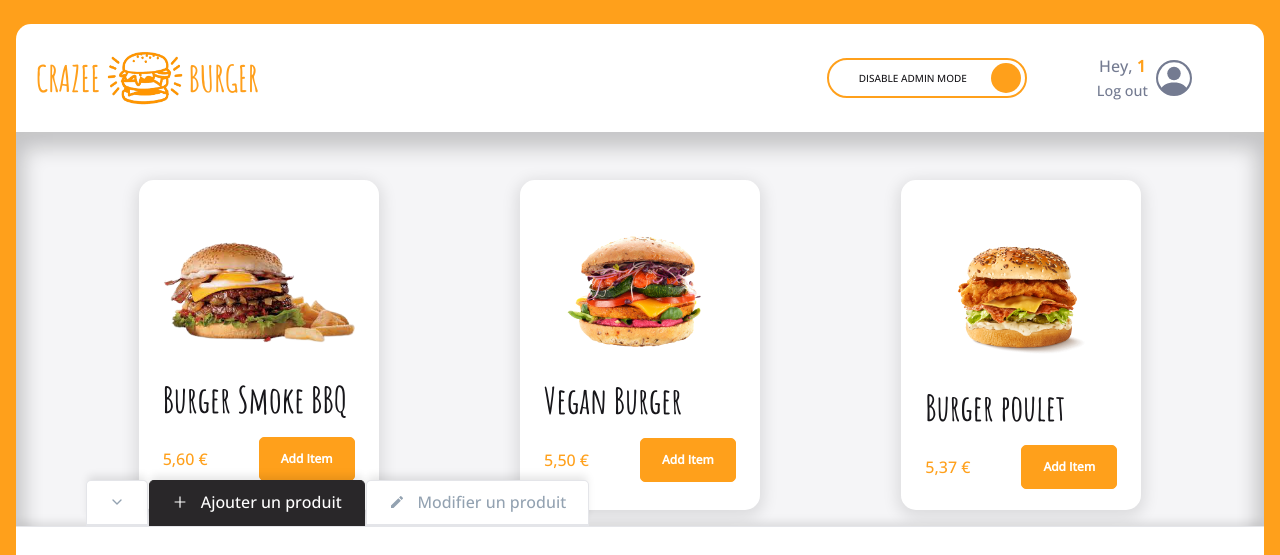
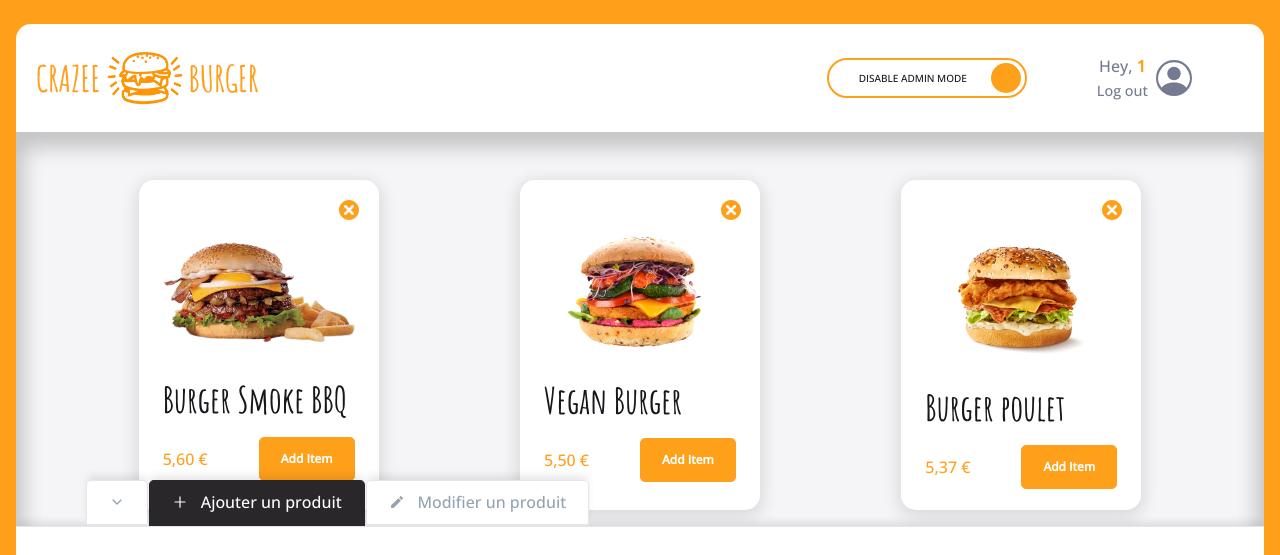
Before and after one commit to maxdnc/crazee-burger, a React (Vite) app: page /order/1 in a window 1280 px wide. Both pictures are taken after a click on the label 926 px from the left and 78 px from the top of the page. Shown: the top 555 px of the page. Built offline with nearby package versions, Linux system fonts and the light colour scheme.

Commit message:
✨ F08: CARD > Add onDelete

```diff
--- a/src/components/pages/order/Menu.jsx
+++ b/src/components/pages/order/Menu.jsx
@@ -10,7 +10,8 @@ import OrderContext from "../../../context/OrderContext.js";
 const IMAGE_BY_DEFAULT = "/images/coming-soon.png";
 
 const Menu = () => {
-  const { menuData, setMenuData } = useContext(OrderContext);
+  const { menuData, isModeAdmin, handleDeleteToMenu } =
+    useContext(OrderContext);
 
   return (
     <MenuStyled>
@@ -23,6 +24,8 @@ const Menu = () => {
               title={title}
               leftDescription={formatPrice(price)}
               labelButton={"Add Item"}
+              hasDeleteButton={isModeAdmin}
+              onDelete={() => handleDeleteToMenu(id)}
             />
           </li>
         );
@@ -44,6 +47,7 @@ const MenuStyled = styled.ul`
 
   li {
     margin: 0 auto;
+    position: relative;
   }
 `;
 
--- a/src/components/pages/order/OrderPage.jsx
+++ b/src/components/pages/order/OrderPage.jsx
@@ -23,6 +23,16 @@ const OrderPage = () => {
     const menuDataUpdated = [newProduct, ...menuDataCopy];
     setMenuData(menuDataUpdated);
   };
+
+  const handleDeleteToMenu = (idProductToDelete) => {
+    const menuDataCopy = [...menuData];
+
+    const menuUpdated = menuDataCopy.filter(
+      (product) => product.id !== idProductToDelete
+    );
+    setMenuData(menuUpdated);
+  };
+
   const orderContextValue = {
     isModeAdmin,
     setIsModeAdmin,
@@ -33,6 +43,7 @@ const OrderPage = () => {
     menuData,
     setMenuData,
     handleAddToMenu,
+    handleDeleteToMenu,
   };
 
   const { username } = useParams();
--- a/src/components/reusable-ui/Card.jsx
+++ b/src/components/reusable-ui/Card.jsx
@@ -2,14 +2,33 @@ import styled from "styled-components";
 import { theme } from "../../theme";
 
 // component
-
 import PrimaryButton from "./PrimaryButton.jsx";
 
-const Card = ({ image, alt, title, leftDescription, labelButton }) => {
+//Icon
+
+import { TiDelete } from "react-icons/ti";
+
+const Card = ({
+  image,
+  alt,
+  title,
+  leftDescription,
+  labelButton,
+  hasDeleteButton,
+  onDelete,
+}) => {
   return (
     <CardStyled>
+      {hasDeleteButton && (
+        <button
+          onClick={onDelete}
+          className="delete-button"
+          aria-label="delete item"
+        >
+          <TiDelete className="icon" />
+        </button>
+      )}
       <img src={image} alt={alt} />
-
       <div className="container-description">
         <h3>{title}</h3>
         <p>{leftDescription}</p>
@@ -31,6 +50,33 @@ const CardStyled = styled.div`
   max-width: 240px;
   height: 330px;
   padding: 3.125rem 1.5rem 1.75rem 1.5rem;
+
+  .delete-button {
+    border: 1px solid red;
+    background: none;
+    border: none;
+    cursor: pointer;
+    position: absolute;
+    top: 4.5%;
+    right: 6%;
+    width: 30px;
+    height: 30px;
+    color: ${theme.colors.primary};
+    padding: 0;
+
+    .icon {
+      width: 100%;
+      height: 100%;
+    }
+
+    :hover {
+      color: ${theme.colors.red};
+    }
+
+    :active {
+      color: ${theme.colors.primary};
+    }
+  }
 
   img {
     width: 200px;
--- a/src/context/OrderContext.js
+++ b/src/context/OrderContext.js
@@ -10,4 +10,5 @@ export default createContext({
   menuData: [],
   setMenuData: () => {},
   handleAddToMenu: () => {},
+  handleDeleteToMenu: () => {},
 });
```
